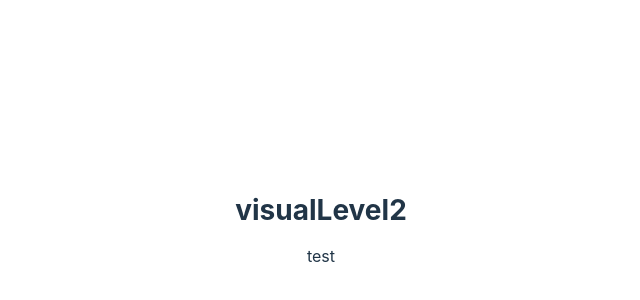
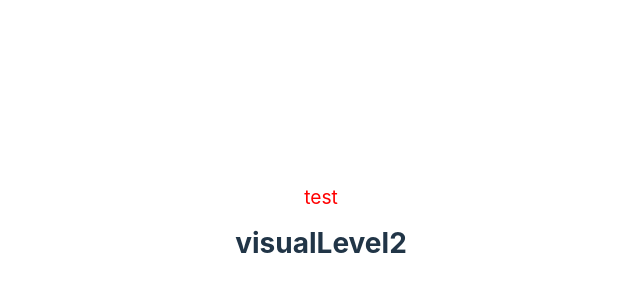
Before and after one commit to tatsuo-1014/googlemeet-chat-message-auto-register, a React (Vite) app: page / in a window 1280 px wide. Shown: the part 178-478 px from the top of the page, without its empty margins (319-959 px from the left). Built offline with nearby package versions, Linux system fonts and the light colour scheme.

Commit message:
add txt module

```diff
--- a/src/App.jsx
+++ b/src/App.jsx
@@ -2,15 +2,17 @@ import {useState} from 'react'
 import reactLogo from './assets/react.svg'
 import './App.css'
 import Heading from './modules/atoms/Heading/index'
-import Label from "./modules/atoms/Label";
+import Txt, {TxtInfo,TxtWarning} from "./modules/atoms/Txt";
+//import Label from "./modules/atoms/Label";
 
 function App() {
     // const [count, setCount] = useState(0)
     return (
         <div className="App">
             {/*<Label children={"labels"}/>*/}
-            <Heading tag={"h1"} visualLevel={4} className={'test'}>visualLevel2</Heading>
-            <Heading>test</Heading>
+            <TxtWarning size={'l'}>test</TxtWarning>
+            <Heading tag={"h1"} visualLevel={4} className={''}>visualLevel2</Heading>
+            {/*<Heading>test</Heading>*/}
         </div>
     )
 }
--- a/src/modules/atoms/Heading/heading.module.css
+++ b/src/modules/atoms/Heading/heading.module.css
@@ -19,3 +19,16 @@
 .level--4 {
   font-size: 28px;
 }
+
+.level--5 {
+  font-size: 32px;
+}
+
+.level--6 {
+  font-size: 36px;
+}
+
+.underlined{
+  border-bottom: 1px solid #cccccc;
+  padding-bottom: .5rem;
+}
--- /dev/null
+++ b/src/modules/atoms/Txt/index.jsx
@@ -0,0 +1,12 @@
+import React from "react";
+import styles from './txt.module.css'
+
+export const TxtFactory = role => ({tag: Tag = 'p', size = 'm', className, ...props}) => (
+    <Tag className={[styles[role],styles[size],className].join(' ')} {...props}/>
+)
+
+const Txt = TxtFactory('default')
+export default Txt
+
+export const TxtInfo  = TxtFactory('info')
+export const TxtWarning  = TxtFactory('warning')
--- /dev/null
+++ b/src/modules/atoms/Txt/txt.module.css
@@ -0,0 +1,23 @@
+.default {
+
+}
+
+.info {
+    color: blue;
+}
+
+.warning {
+    color: red;
+}
+
+.s {
+    font-size: .8rem;
+}
+
+.m {
+    font-size: 1rem;
+}
+
+.l {
+    font-size: 1.2rem;
+}
```
